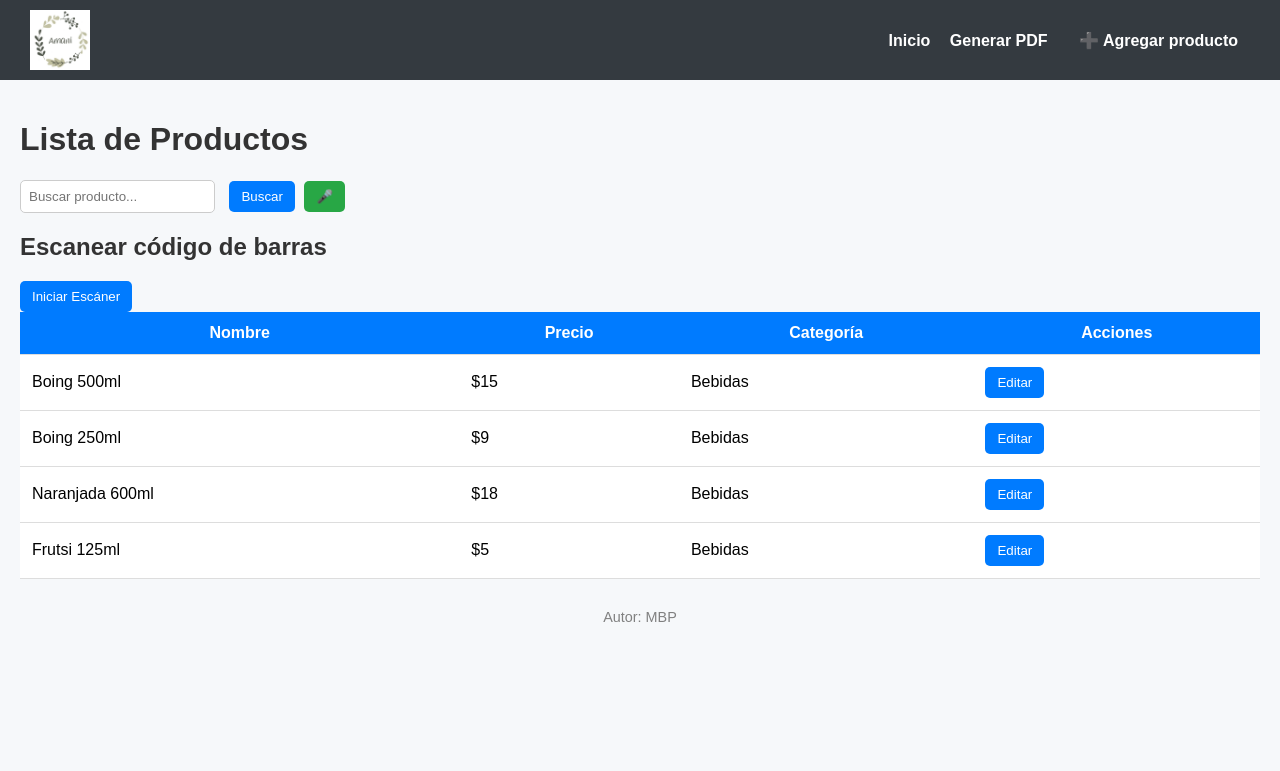
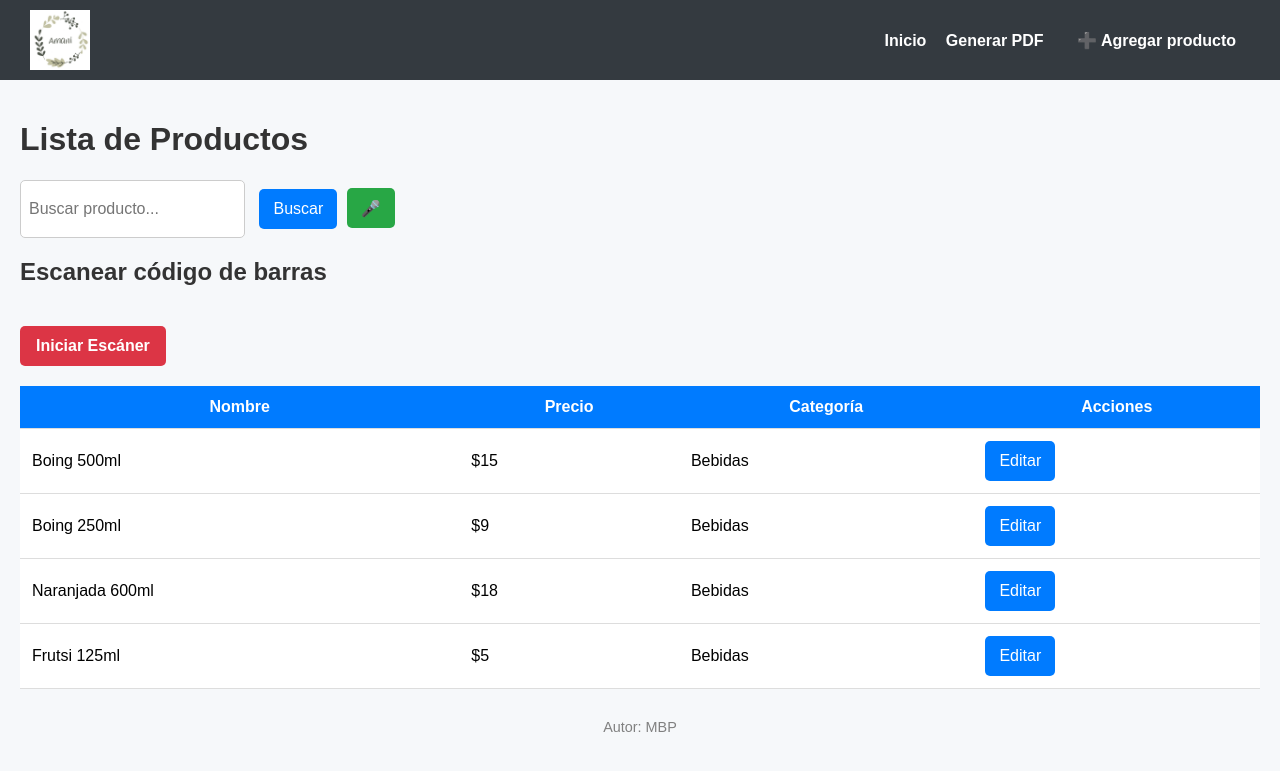
Before and after one commit to Marino2036/listaP, a Flask app: page / in a window 1280 px wide. Shown: the top 771 px of the page. Run offline with Flask 3, Linux system fonts and the light colour scheme; some libraries are stand-ins or nearby versions.

Commit message:
Tus cambios

```diff
--- a/templates/productos.html
+++ b/templates/productos.html
@@ -49,9 +49,13 @@
             margin-right: 10px;
             border-radius: 5px;
             border: 1px solid #ccc;
+            font-size: 1rem;
+            min-height: 40px;
         }
         button {
-            padding: 8px 12px;
+            padding: 10px 14px;
+            font-size: 1rem;
+            min-height: 40px;
             background-color: #007bff;
             color: white;
             border: none;
@@ -60,10 +64,44 @@
         button:hover {
             background-color: #0056b3;
         }
+
+        /* Botón especial para escáner */
+        .btn-escaner {
+            background-color: #dc3545;
+            margin: 20px 0;
+            color: white;
+            border: none;
+            padding: 10px 16px;
+            border-radius: 5px;
+            font-weight: bold;
+            cursor: pointer;
+        }
+        .btn-escaner:hover {
+            background-color: #c82333;
+        }
+
+        .mic-btn {
+            background-color: #28a745;
+            margin-left: 5px;
+        }
+        .mic-btn:hover {
+            background-color: #218838;
+        }
+
+        .edit-section {
+            display: none;
+            margin-top: 10px;
+        }
+
+        .table-container {
+            overflow-x: auto;
+        }
+
         table {
             width: 100%;
             border-collapse: collapse;
             background: white;
+            min-width: 600px;
         }
         th, td {
             padding: 12px;
@@ -73,27 +111,19 @@
             background-color: #007bff;
             color: white;
         }
-        .edit-section {
-            display: none;
+
+        #reader, #reader-agregar {
+            width: 100%;
+            max-width: 320px;
             margin-top: 10px;
+            margin-bottom: 20px;
         }
-        .mic-btn {
-            background-color: #28a745;
-            margin-left: 5px;
-        }
-        .mic-btn:hover {
-            background-color: #218838;
-        }
+
         footer {
             text-align: center;
             padding: 10px;
             color: gray;
             font-size: 0.9em;
-        }
-        #reader, #reader-agregar {
-            width: 320px;
-            margin-top: 10px;
-            margin-bottom: 20px;
         }
 
         /* Modal */
@@ -108,7 +138,6 @@
             overflow: auto;
             background-color: rgba(0,0,0,0.4);
         }
-
         .modal-content {
             background-color: #fff;
             margin: 10% auto;
@@ -118,7 +147,6 @@
             max-width: 600px;
             box-shadow: 0px 0px 10px rgba(0,0,0,0.3);
         }
-
         .close {
             float: right;
             font-size: 28px;
@@ -126,7 +154,6 @@
             color: #aaa;
             cursor: pointer;
         }
-
         .close:hover {
             color: black;
         }
@@ -157,8 +184,9 @@
 
     <h2>Escanear código de barras</h2>
     <div id="reader"></div>
-    <button type="button" onclick="startScanner()">Iniciar Escáner</button>
+    <button type="button" onclick="startScanner()" class="btn-escaner">Iniciar Escáner</button>
 
+    <div class="table-container">
         <table>
             <thead>
                 <tr>
@@ -190,6 +218,7 @@
                 {% endfor %}
             </tbody>
         </table>
+    </div>
 </main>
 
 <!-- Modal -->
```
Lines whose indentation alone changed are shown as unchanged.
